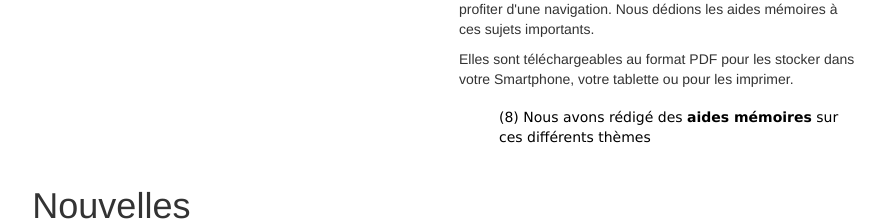
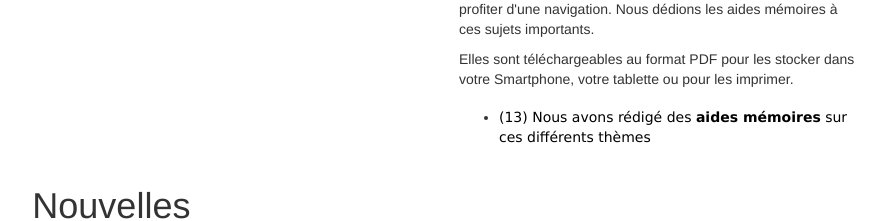
Before and after one commit to pjtiberghien/trial, a Jekyll site: the page built from docs/index.html, in a window 1280 px wide, cut to the strip 348-915 px from the top of the page. Shown: the part 346-567 px from the top of the strip, without its empty margins (196-1081 px from the left). Built offline with Jekyll 4.4.1, drawn with Linux system fonts in a browser that asks for light colours; nearby versions of some CDN libraries.

Commit message:
vertical menu #13
code back to origin

```diff
--- a/docs/assets/css/main.css
+++ b/docs/assets/css/main.css
@@ -132,7 +132,7 @@
     border-radius: 0px;
     margin-bottom: .5px;
 }
-#menu-vertical-aide-memoire-accordeon li {
+#menu-vertical-aide-memoire-accordeon li li {
     max-height: 0;
     overflow:hidden;
     transition: all .5s;
@@ -140,7 +140,7 @@
     background: #444;
     box-shadow: none;
 }
-#menu-vertical-aide-memoire-accordeon a{
+#menu-vertical-aide-memoire-accordeon a {
     display:block;
     text-decoration: none;
     color: black;
@@ -148,20 +148,20 @@
     font-family: verdana;
     font-size: 1.0em;
 }
-#menu-vertial-aide-memoire-accordeon ul a, #menu-vertical-aide-memoire-accordeon a:hover li a {
+#menu-vertial-aide-memoire-accordeon ul li a, #menu-vertical-aide-memoire-accordeon li:hover li a {
     font-size:1em;
 }
-#menu-vertical-aide-memoire-accordeon a:hover {
+#menu-vertical-aide-memoire-accordeon li:hover {
     background: grey;
     max-height: 15 em;
 }
-#menu-vertical-aide-memoire-accordeon a li:hover{
+#menu-vertical-aide-memoire-accordeon li li:hover{
     background:grey;
 }
 #menu-vertical-aide-memoire-accordeon ul li:last-child {
     border-radius: 0 0 0px 0px;
     border: none;
 }
-#menu-vertical-aide-memoire-accordeon a:hover li{
+#menu-vertical-aide-memoire-accordeon li:hover li {
     max-height: 15 em;
 }
--- a/docs/index.html
+++ b/docs/index.html
@@ -45,10 +45,13 @@
                 Nous dédions les aides mémoires à ces sujets importants.</p>
             <p>Elles sont téléchargeables au format PDF pour les stocker dans votre Smartphone, votre tablette ou pour les imprimer.</p>
             <ul id="menu-vertical-aide-memoire-accordeon">
-                <a href="#">(8) Nous avons rédigé des <strong>aides mémoires</strong> sur ces différents thèmes</a>
+                <li><a href="#">(13) Nous avons rédigé des <strong>aides mémoires</strong> sur ces différents thèmes</a>
+                    <ul>
                     <li><a href="#">aide mémoire #1</a></li>
                     <li><a href="#">aide mémoire #2</a></li>
                     <li><a href="#">aide memoire #3</a></li>
+                    </ul>
+                </li>
             </ul>
         </div>
     </div>
```
